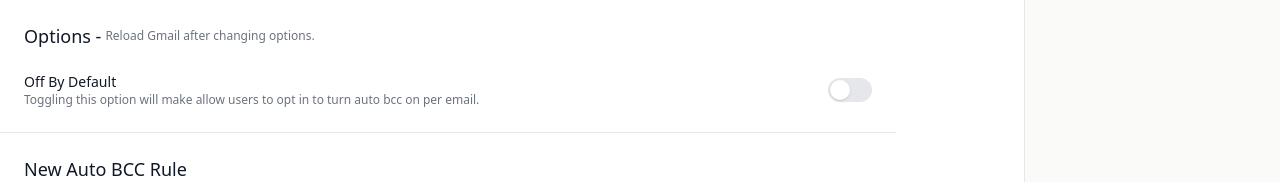
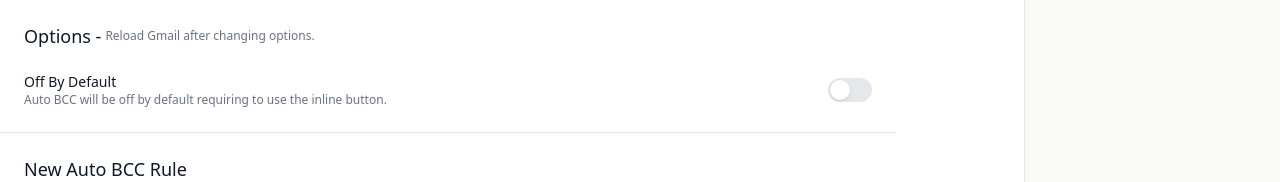
Before and after one commit to MyOutDeskLLC/auto-bcc, a Vue app: page / in a window 1280 px wide. Shown: the top 182 px of the page. Built offline with nearby package versions, Linux system fonts and the light colour scheme.

Commit message:
fix: phrasing of off by default

```diff
--- a/src/App.vue
+++ b/src/App.vue
@@ -11,7 +11,7 @@
                         <SwitchGroup as="div" class="flex items-center justify-between w-full">
                             <span class="flex flex-grow flex-col">
                               <SwitchLabel as="span" class="text-sm font-medium text-gray-900" passive>Off By Default</SwitchLabel>
-                              <SwitchDescription as="span" class="text-xs text-gray-500">Toggling this option will make allow users to opt in to turn auto bcc on per email. </SwitchDescription>
+                              <SwitchDescription as="span" class="text-xs text-gray-500">Auto BCC will be off by default requiring to use the inline button. </SwitchDescription>
                             </span>
                             <Switch v-model="options.offByDefault" :class="[options.offByDefault ? 'bg-brand-600' : 'bg-gray-200', 'relative inline-flex h-6 w-11 flex-shrink-0 cursor-pointer rounded-full border-2 border-transparent transition-colors duration-200 ease-in-out focus:outline-none focus:ring-2 focus:ring-brand-500 focus:ring-offset-2']">
                                 <span aria-hidden="true" :class="[options.offByDefault ? 'translate-x-5' : 'translate-x-0', 'pointer-events-none inline-block h-5 w-5 transform rounded-full bg-white shadow ring-0 transition duration-200 ease-in-out']"/>
```
